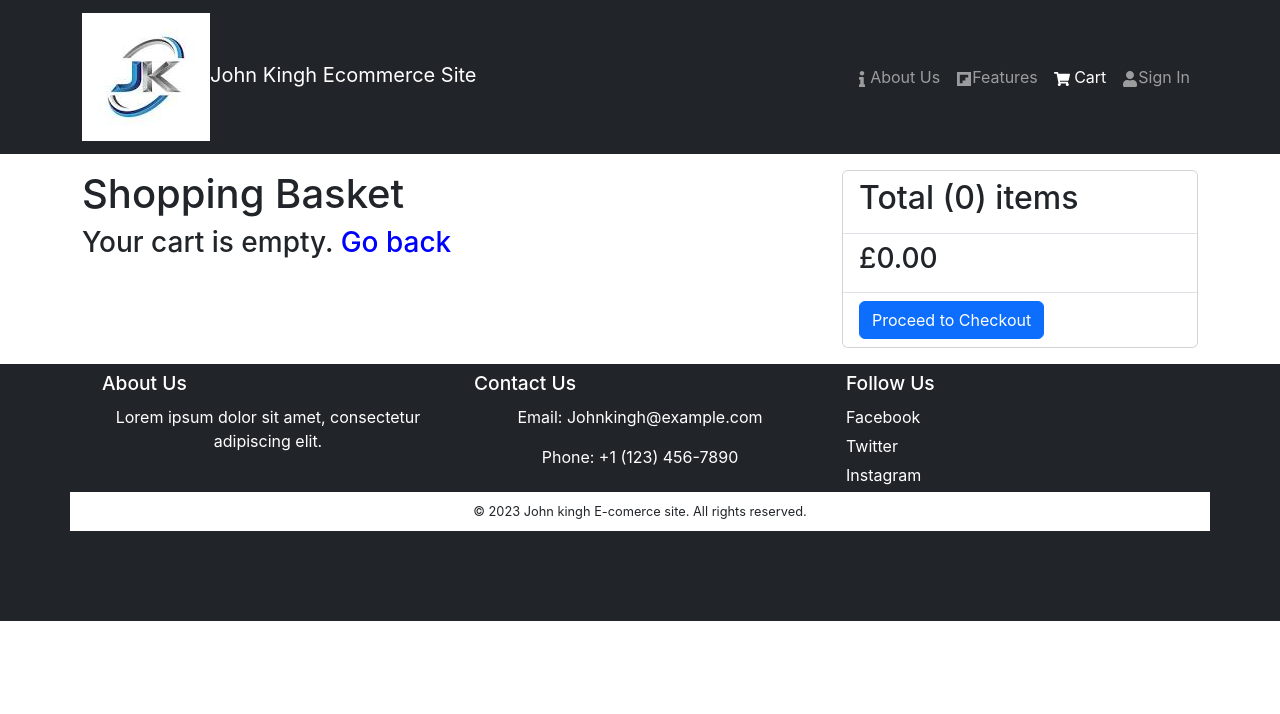
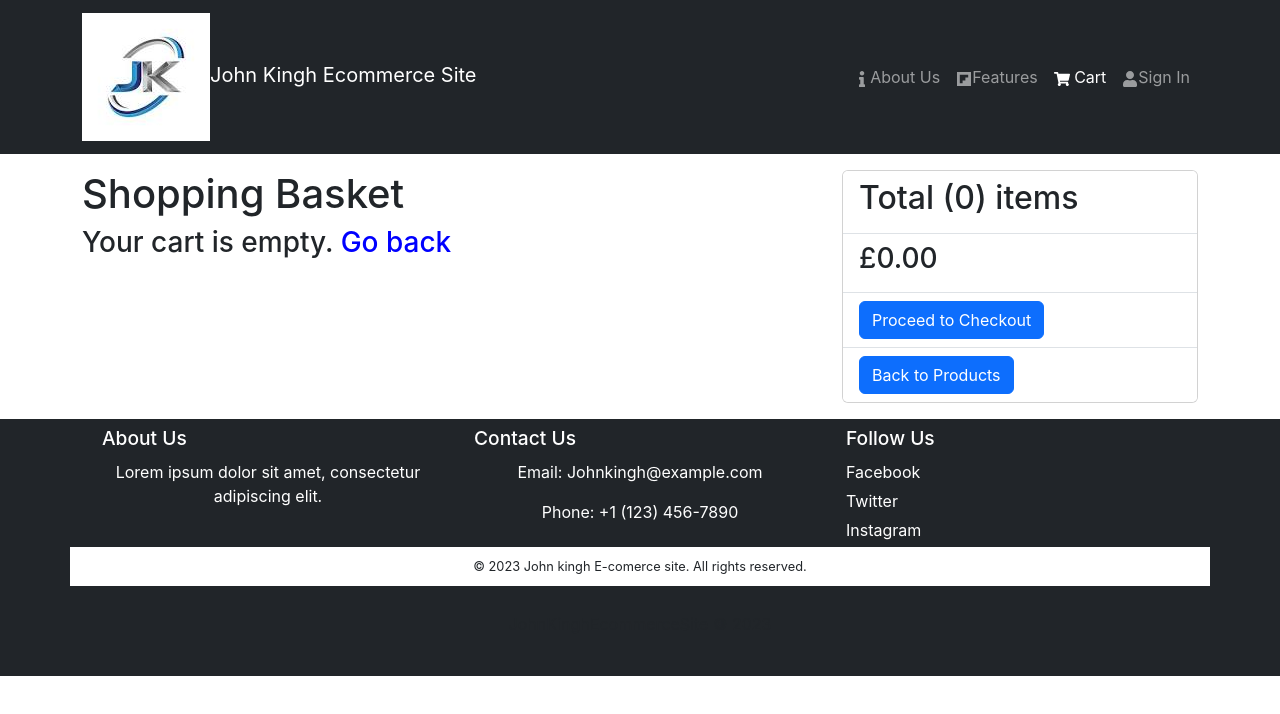
Before and after one commit to kingh247/FinalYearProjectJK, a React (Create React App) app in the folder frontend/: page /cart in a window 1280 px wide. Shown: the top 714 px of the page. Built offline with nearby package versions, Linux system fonts and the light colour scheme.

Commit message:
added back buttons and commnets

```diff
--- a/frontend/src/screens/CartScreen.jsx
+++ b/frontend/src/screens/CartScreen.jsx
@@ -14,19 +14,21 @@ import {
 import { FaTrash } from 'react-icons/fa';
 
 const ShoppingCartScreen = () => {
-  const navigate = useNavigate();
-  const dispatch = useDispatch();
+  const navigate = useNavigate(); // Hook for navigating between routes
+  const dispatch = useDispatch(); // Hook to dispatch Redux actions
 
-  const cart = useSelector((state) => state.cart);
-  const { items } = cart;
+  const cart = useSelector((state) => state.cart); // Access the cart state from Redux store
+  const { items } = cart; // Destructure to get items from the cart
 
+  // Function to handle adding an item with a new quantity to the cart
   const addToCartHandler = async (product, qty) => {
     dispatch(addItem({ ...product, qty }));
   };
+  // Function to handle removing an item from the cart by id
   const removeCartHandler = async (id) => {
     dispatch(removeItem(id));
   };
-
+  // Function to handle the checkout process
   const checkoutHandler = async () => {
     // Check if user is logged in
     const userData = JSON.parse(localStorage.getItem('userData'));
@@ -34,7 +36,7 @@ const ShoppingCartScreen = () => {
       // If not logged in, redirect to login screen
       navigate('/login');
     } else {
-      // If logged in, proceed to checkout
+      // Calculate total price and navigate to shipping screen
       const totalPrice = items
         .reduce((ac, item) => ac + item.MyPrice * item.qty, 0)
         .toFixed(2);
@@ -125,6 +127,16 @@ const ShoppingCartScreen = () => {
                 Proceed to Checkout
               </Button>
             </ListGroup.Item>
+            <ListGroup.Item>
+              {/* Button to navigate back to products or home screen */}
+              <Button
+                type="button"
+                className="btn-block"
+                onClick={() => navigate('/')}
+              >
+                Back to Products
+              </Button>
+            </ListGroup.Item>
           </ListGroup>
         </Card>
       </Col>
--- a/frontend/src/screens/EditPaymentScreen.jsx
+++ b/frontend/src/screens/EditPaymentScreen.jsx
@@ -15,7 +15,7 @@ const EditPaymentScreen = () => {
   });
   const history = useNavigate();
 
-  useEffect(() => {
+  useEffect(() => {  //Fetching shipping data
     const fetchShipping = async () => {
       try {
         const { data } = await axios.get(`/api/shipping/${shippingId}`);
@@ -36,7 +36,9 @@ const EditPaymentScreen = () => {
   }, [shippingId]);
 
   const handleChange = (e) => {
+    // Handling form input change
     setFormData({
+      // Updating form data with new input values
       ...formData,
       [e.target.name]: e.target.value,
     });
@@ -46,6 +48,7 @@ const EditPaymentScreen = () => {
     e.preventDefault();
 
     try {
+      // Updating shipping data with new form data
       await axios.put(`/api/shipping/${shippingId}`, formData);
       history('/payment');
     } catch (error) {
--- a/frontend/src/screens/LoginScreen.jsx
+++ b/frontend/src/screens/LoginScreen.jsx
@@ -11,11 +11,12 @@ const LoginScreen = () => {
     e.preventDefault();
 
     try {
+      // Sending login request to the server
       const response = await axios.post('/api/login', { username, password });
       const data = response.data;
 
       console.log('Login result:', data);
-
+      // Redirecting user based on userType
       if (data.userType === 'Admin') {
         console.log('User is an admin');
         window.location.href = 'http://localhost:3000/admin';
@@ -23,7 +24,7 @@ const LoginScreen = () => {
         console.log('User is not an admin');
         window.location.href = 'http://localhost:3000';
       }
-
+      // Storing user data in localStorage
       localStorage.setItem('userData', JSON.stringify(data));
     } catch (error) {
       console.error('Error:', error.response.data.error);
--- a/frontend/src/screens/PaymentScreen.jsx
+++ b/frontend/src/screens/PaymentScreen.jsx
@@ -16,6 +16,7 @@ const PaymentScreen = () => {
   const dispatch = useDispatch();
   const navigate = useNavigate();
 
+  // Fetch shipping details
   useEffect(() => {
     const fetchShipping = async () => {
       try {
@@ -29,6 +30,8 @@ const PaymentScreen = () => {
   }, []);
 
   const history = useNavigate(); // for back button
+
+  // Handle deletion of shipping details
   const handleDelete = async (shippingId) => {
     try {
       await axios.delete(`/api/shipping/${shippingId}`);
--- a/frontend/src/screens/ProductScreen.jsx
+++ b/frontend/src/screens/ProductScreen.jsx
@@ -130,7 +130,7 @@ import { useState } from 'react';
 import { useParams, Link, useNavigate } from 'react-router-dom';
 // import products from '../products';
 import { useGetProductDetailsQuery } from '../slices/productApiSlice';
-import { useDispatch } from'react-redux';
+import { useDispatch } from 'react-redux';
 import { addItem } from '../slices/cartSlice';
 import {
   ListGroup,
@@ -151,7 +151,7 @@ const ProductScreen = () => {
 
   const [qty, setQty] = useState(1);
   const dispatch = useDispatch();
-
+  const navigate = useNavigate(); // Hook for navigating between routes
 
   const {
     data: product,
@@ -168,10 +168,9 @@ const ProductScreen = () => {
     return <p>Error loading products</p>;
   }
 
-  const addToCartHandler =()=>{
+  const addToCartHandler = () => {
     dispatch(addItem({ ...product, qty }));
     history('/cart');
-
   };
   return (
     <>
@@ -264,6 +263,17 @@ const ProductScreen = () => {
                   Add to Cart
                 </Button>
               </ListGroup.Item>
+              <ListGroup.Item>
+                {/* Button to navigate back to products or home screen */}
+                <Button
+                  type="button"
+                  className="btn-block"
+                  onClick={() => navigate('/')}
+                >
+                  Back to Products
+                </Button>
+              </ListGroup.Item>
+
               {/* </ListGroup.Item> */}
             </ListGroup>
           </Card>
--- a/frontend/src/screens/ShippingScreen.jsx
+++ b/frontend/src/screens/ShippingScreen.jsx
@@ -4,6 +4,8 @@ import axios from 'axios';
 
 const ShippingScreen = () => {
   const navigate = useNavigate(); // for back button
+
+  // State variables to store the input values for shipping details
 
   const [shippingName, setShippingName] = useState('');
   const [shippingAddress1, setShippingAddress1] = useState('');
@@ -17,6 +19,7 @@ const ShippingScreen = () => {
     e.preventDefault();
 
     try {
+      // Post request to add shipping details
       const response = await axios.post('http://localhost:5000/api/shipping', {
         fullName: shippingName,
         addressLine1: shippingAddress1,
@@ -41,7 +44,7 @@ const ShippingScreen = () => {
   };
 
   const goBackToPayment = () => {
-    navigate('/payment'); // Replace '/admin-panel' with the actual route for your admin panel
+    navigate('/payment'); // naviagate the payment page
   };
 
   return (
--- a/frontend/src/screens/SignUpScreen.jsx
+++ b/frontend/src/screens/SignUpScreen.jsx
@@ -17,6 +17,7 @@ const SignUpScreen = () => {
 
     axios
       .post('http://localhost:5000/api/signup', {
+        // Sending signup request to the server
         username,
         email,
         password,
@@ -25,7 +26,6 @@ const SignUpScreen = () => {
       .then((result) => {
         console.log(result);
         // Redirect to login page upon successful signup
-        // You can use react-router-dom's useHistory hook here as well
         window.location.href = '/login';
       })
       .catch((err) => {
```
Also changed, not shown: 2 other files (tests, documents, lock files or other folders).
